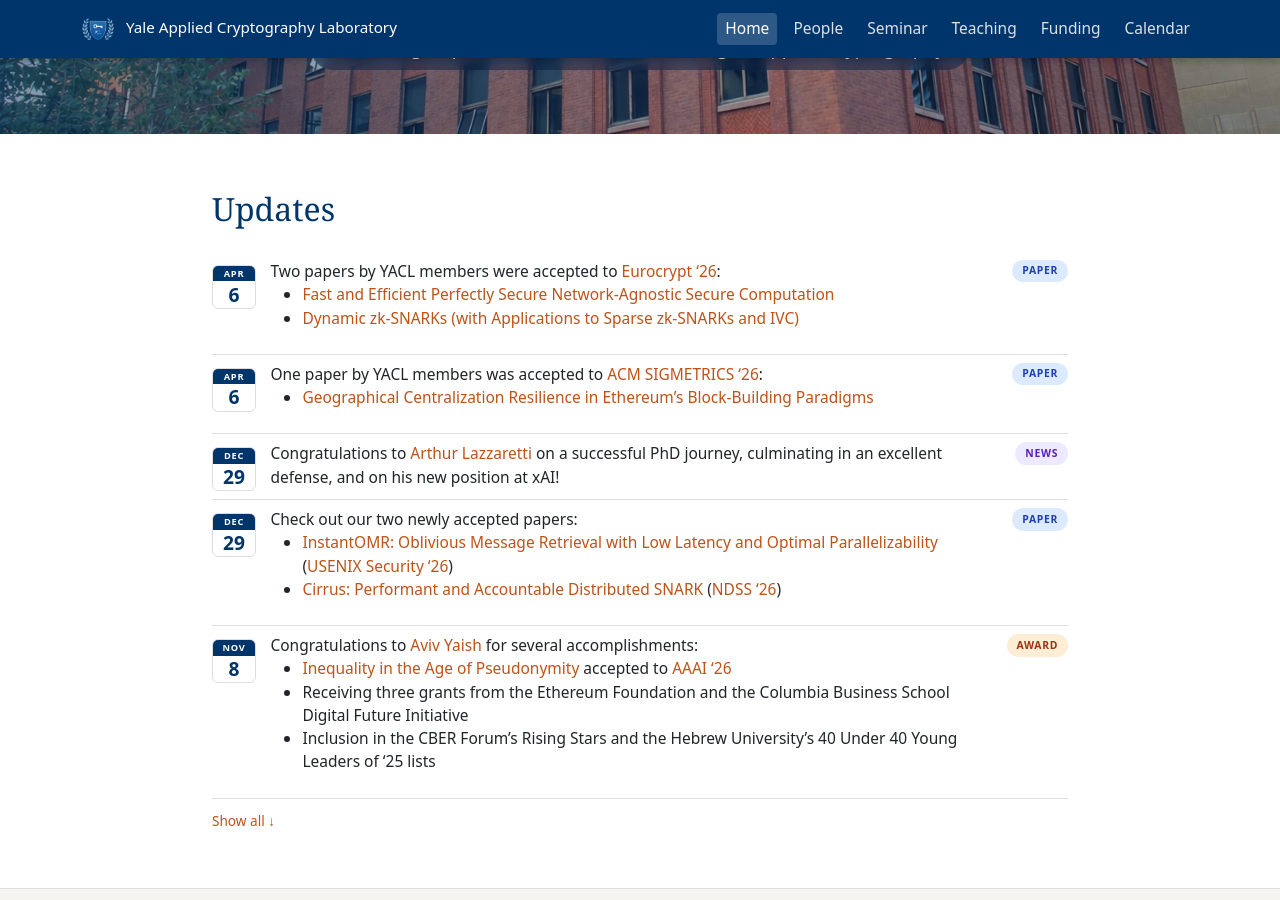
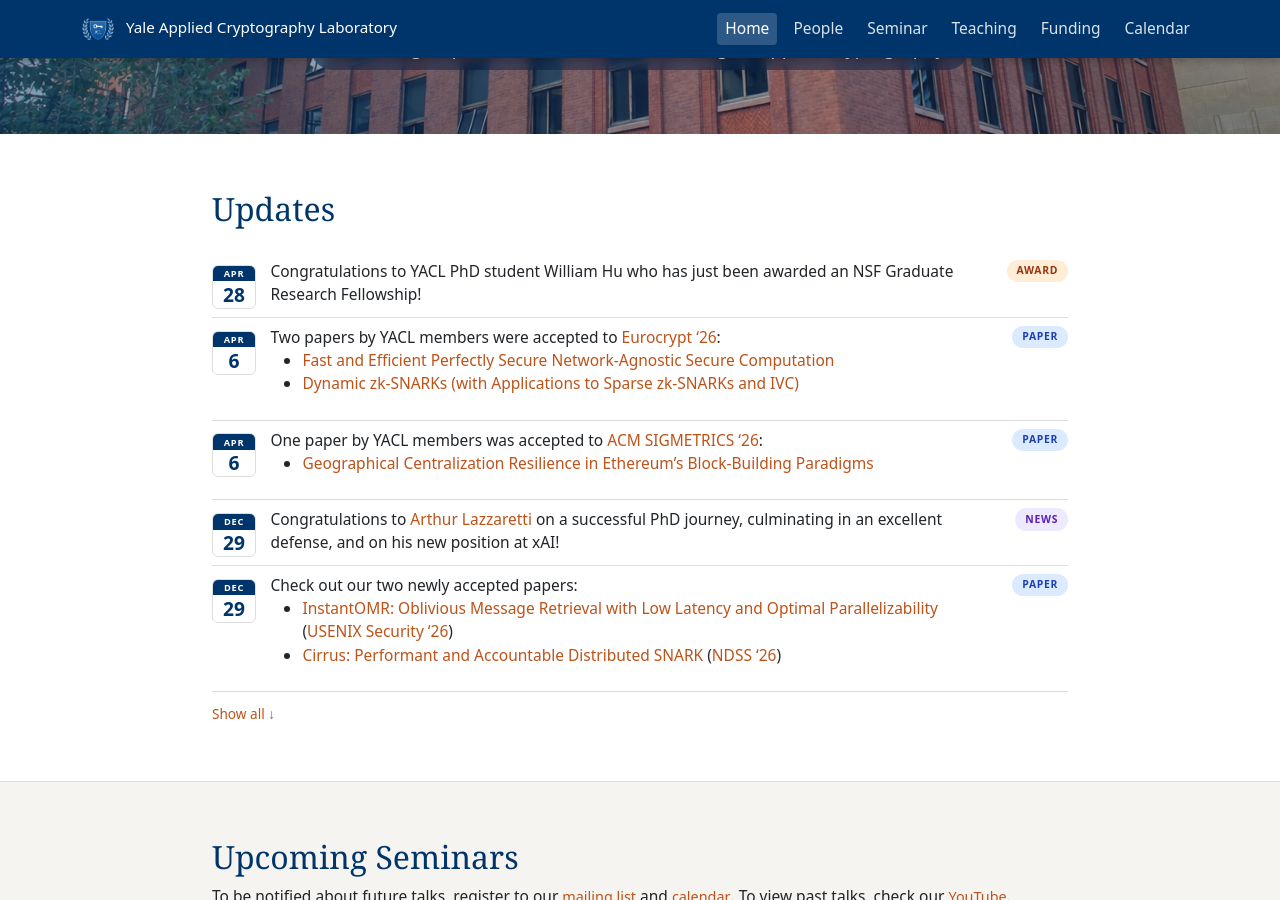
Before and after one commit to yale-acl/yacl-website, a Jekyll site: the page built from index.md, in a window 1280 px wide and 900 px high, scrolled down 368 px. Built offline with Jekyll 4.4.1, drawn with Linux system fonts in a browser that asks for light colours; some web fonts are replaced.

Commit message:
content: William Hu NSF Graduate Research Fellowship
Co-Authored-By: Claude Opus 4.7 (1M context) <noreply@anthropic.com>

```diff
--- a/_data/updates.yml
+++ b/_data/updates.yml
@@ -1,5 +1,9 @@
 # News & Updates — synced from https://sites.google.com/view/yacl/home
 # Fields: date (YYYY-MM-DD), text, url (optional), tag (paper/award/talk/news)
+
+- date: "2026-04-28"
+  tag: award
+  text: "Congratulations to YACL PhD student William Hu who has just been awarded an NSF Graduate Research Fellowship!"
 
 - date: "2026-04-06"
   tag: paper
```
